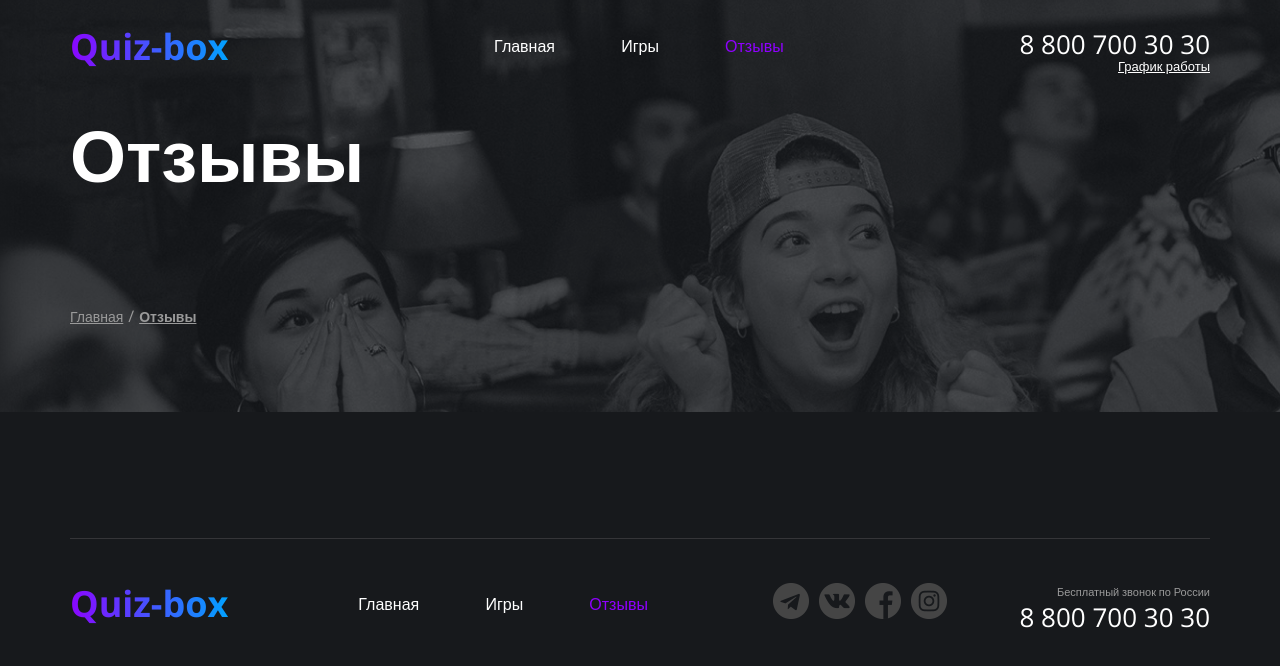
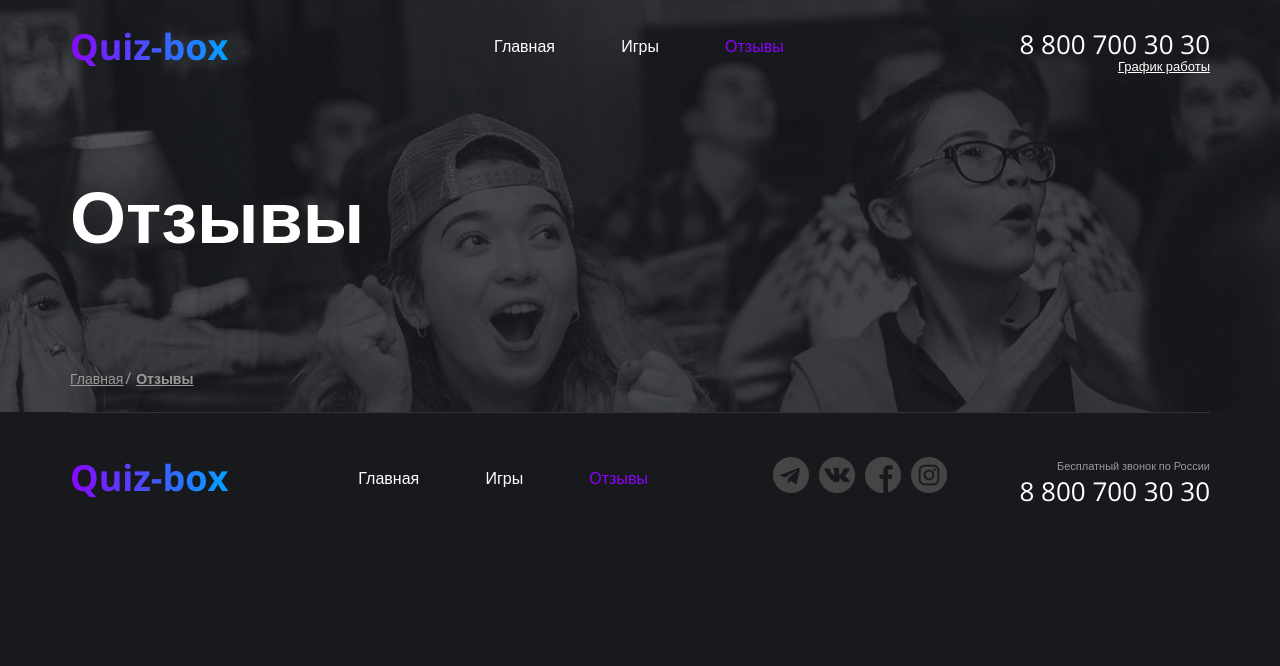
Before and after one commit to yLuTo4KA/LoftSchoolQuizBox, a plain HTML site: page pages/reviews.html in a window 1280 px wide. Drawn offline with nearby package versions, Linux system fonts and the light colour scheme.

Commit message:
page games page changed

```diff
--- a/pages/reviews.html
+++ b/pages/reviews.html
@@ -2,15 +2,14 @@
 <html lang="en">
 <head>
     <meta charset="UTF-8">
-    <meta name="viewport" content="width=device-width, initial-scale=1.0">
+    <meta name="viewport" content="width=1200, initial-scale=1.0">
     <title>Отзывы</title>
     <link rel="stylesheet" href="../style/reviews.css">
 </head>
 <body>
     <div class="wrapper">
-        <div class="wrapper__content">
-            <section class="section hero">
-                <div class="container">
+            <section class="top-line">
+                <div class="container top-line__container">
                     <header class="header">
                         <a href="/LoftSchoolQuizBox/index.html" class="logo">
                             Quiz-box
@@ -19,7 +18,8 @@
                             <ul class="menu__list">
                                 <li class="menu__item"><a class="menu__link"
                                         href="/LoftSchoolQuizBox/index.html">Главная</a></li>
-                                <li class="menu__item"><a class="menu__link" href="../pages/games.html">Игры</a></li>
+                                <li class="menu__item"><a class="menu__link"
+                                        href="../pages/games.html">Игры</a></li>
                                 <li class="menu__item menu__item--active"><a class="menu__link" href="../pages/reviews.html">Отзывы</a>
                                 </li>
                             </ul>
@@ -28,22 +28,18 @@
                             <a href="tel:+78007003030" class="contacts__phone">8 800 700 30 30</a>
                             <div class="contacts__workhours">График работы</div>
                         </adress>
-                </header>
-                    <main class="main">
-                        <h1 class="main__title">
-                            Отзывы
-                        </h1>
-                        <nav class="main__pages">
-                            <ul class="pages__list">
-                                <li class="pages__item"><a href="#" class="pages__link">Главная</a></li>
-                                <li class="pages__item">/</li>
-                                <li class="pages__item"><a href="#" class="pages__link pages__link--active">Отзывы</a></li>
-                            </ul>
-                        </nav>
-                    </main>
+                    </header>
+                    <h1 class="page__title">
+                        Отзывы
+                    </h1>
+                    <nav class="breadcrumbs">
+                        <ul class="breadcrumbs__list">
+                            <li class="breadcrumbs__item"><a href="#" class="breadcrumbs__link">Главная</a></li>
+                            <li class="breadcrumbs__item"><a href="#" class="breadcrumbs__link breadcrumbs__link--active">Отзывы</a></li>
+                        </ul>
+                    </nav>
                 </div>
             </section>
-        </div>
         <footer class="footer-container">
             <div class="container footer-container__content">
                 <div class="footer">
--- a/style/blocks/games-page/main.css
+++ b/style/blocks/games-page/main.css
@@ -1,28 +1,38 @@
 
-
-
-.main__title{
+.top-line{
+    display: flex;
+    flex-direction: column;
+    min-height: 412px;
+    background: url('../../../img/reviews-page-bg-up.png') no-repeat top;
+    padding-bottom: 22px;
+}
+.page__title{
     font-size: 72px;
     font-weight: 700;
-    padding-bottom: 100px;
+    line-height: 1;
+    padding-bottom: 40px;
 }
-.main__pages{
-    width: 120px;
-}
-.pages__list{
+.breadcrumbs__list{
     display: flex;
     color: #9A9A9A;
     align-items: center;
 }
-.pages__item{
-    margin-right: 5px;
+
+.breadcrumbs__item:after{
+    content: "/";
+    padding: 0 5px 0 2px;
 }
-.pages__link{
+.breadcrumbs__item:last-child:after{
+    display: none;
+    padding: 0;
+}
+
+.breadcrumbs__link{
     text-decoration: underline;
     font-size: 14px;
 
 }
-.pages__link--active{
+.breadcrumbs__link--active{
     font-weight: 700;
 
 }
--- a/style/layout/base.css
+++ b/style/layout/base.css
@@ -60,6 +60,12 @@ button{
     justify-content: space-between;
     min-height: 585px;
 }
+.top-line__container{
+    display: flex;
+    flex: 1;
+    flex-direction: column;
+    justify-content: space-between;
+}
 .section{
     margin-bottom: 126px;
     position: relative;
```
Also changed, not shown: index.html (+1 -3 lines), pages/games.html (+19 -21 lines).
